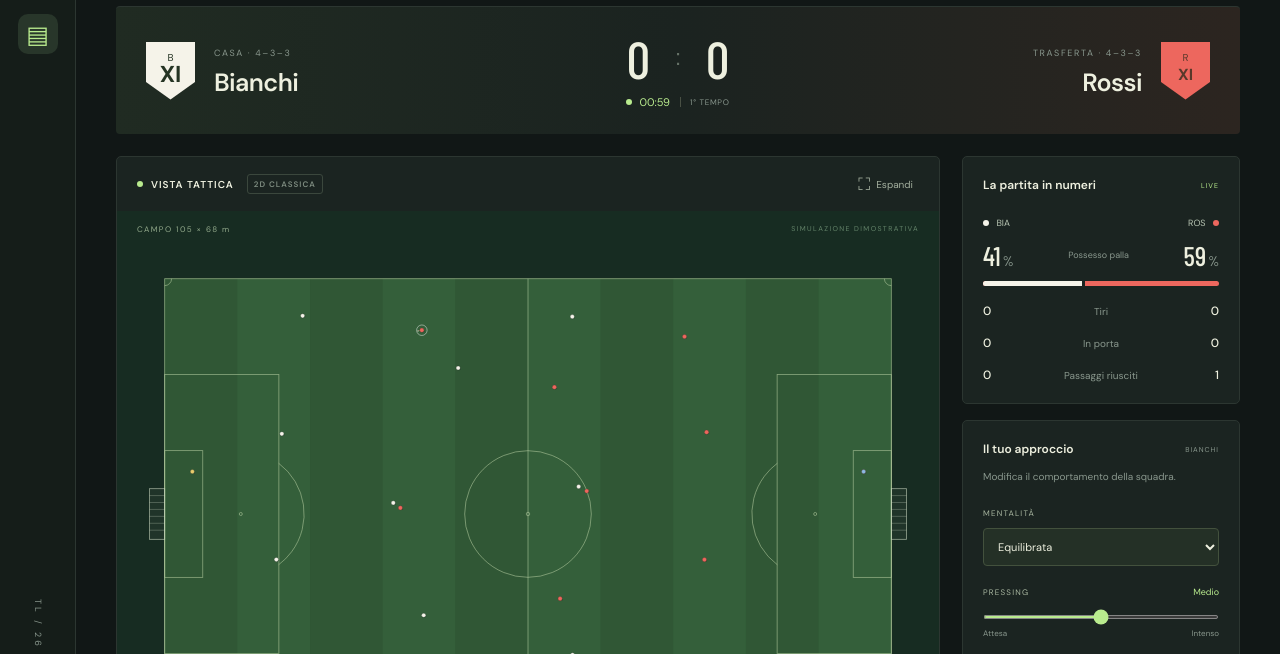
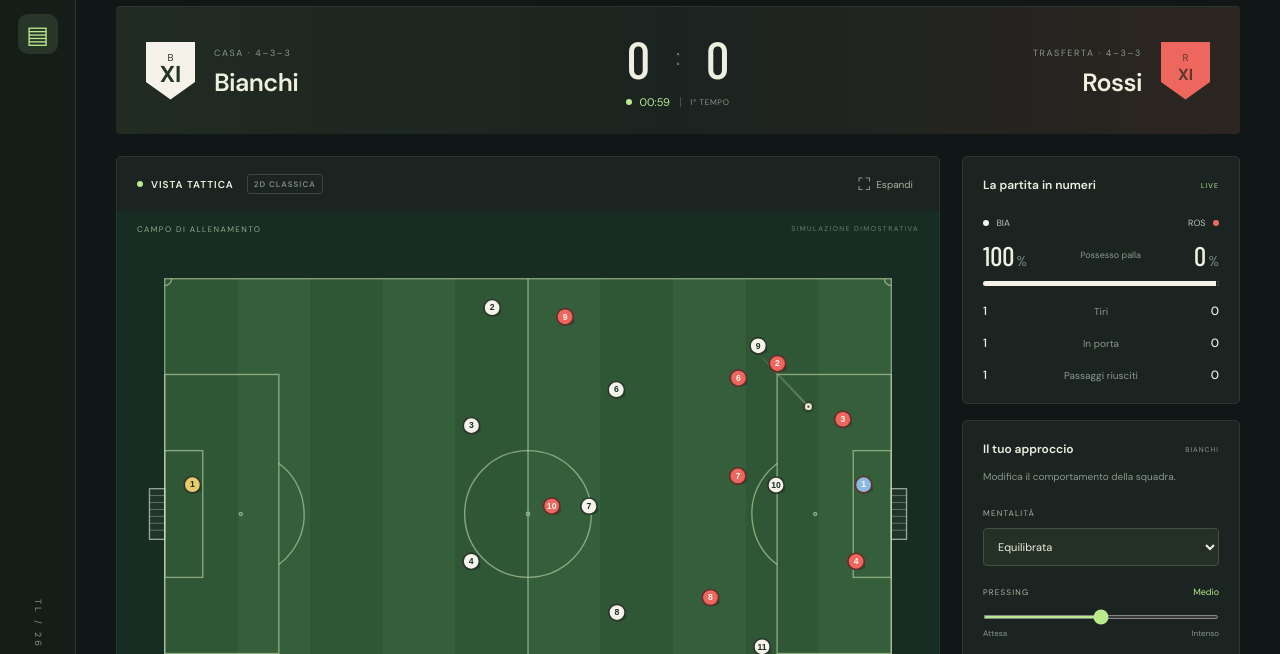
Before and after one commit to Wizards2k/FootballManagerAI2026, a website with bundled scripts: page index.html in a window 1280 px wide. Shown: the part 125-779 px from the top of the page. Built offline with nearby package versions, Linux system fonts and the light colour scheme.

Commit message:
Revert "Scale players and ball to metric pitch dimensions"
This reverts commit 83eb2e9fc320e47c03692660f2e552ff38980bc0.

```diff
--- a/app.mjs
+++ b/app.mjs
@@ -1,5 +1,4 @@
 import { Match } from './engine.mjs';
-import { PITCH, PLAYER, BALL, pitchViewport } from './geometry.mjs';
 const $=id=>document.getElementById(id);
 const match=new Match();let paused=false,speed=1,last=0,accumulator=0,lastEvent=0,selected=null;const trail=[];
 const canvas=$('pitch'),ctx=canvas.getContext('2d');
@@ -8,11 +7,11 @@ function pitch(){
   const w=canvas.clientWidth,h=canvas.clientHeight,dpr=window.devicePixelRatio||1;
   if(canvas.width!==Math.round(w*dpr)||canvas.height!==Math.round(h*dpr)){canvas.width=Math.round(w*dpr);canvas.height=Math.round(h*dpr);}
   ctx.setTransform(dpr,0,0,dpr,0,0);ctx.clearRect(0,0,w,h);
-  const {s,ox,oy}=pitchViewport(w,h);view={s,ox,oy};
+  const s=Math.min(w/113,h/78),ox=(w-105*s)/2,oy=(h-68*s)/2;view={s,ox,oy};
   ctx.save();ctx.translate(ox,oy);ctx.scale(s,s);
   ctx.fillStyle='#315b37';ctx.fillRect(0,0,105,68);
   for(let i=0;i<10;i++){ctx.fillStyle=i%2?'#345f3a':'#305735';ctx.fillRect(i*10.5,0,10.5,68);}
-  ctx.strokeStyle='#b5cda0aa';ctx.lineWidth=PITCH.lineWidth;
+  ctx.strokeStyle='#b5cda0aa';ctx.lineWidth=.2;
   const rect=(x,y,w,h)=>ctx.strokeRect(x,y,w,h),circle=(x,y,r)=>{ctx.beginPath();ctx.arc(x,y,r,0,Math.PI*2);ctx.stroke();};
   rect(0,0,105,68);ctx.beginPath();ctx.moveTo(52.5,0);ctx.lineTo(52.5,68);ctx.stroke();circle(52.5,34,9.15);
   for(const left of [true,false]){
@@ -20,25 +19,21 @@ function pitch(){
     const px=left?11:94;circle(px,34,.22);
     ctx.beginPath();ctx.arc(px,34,9.15,left?-0.93:Math.PI-.93,left?.93:Math.PI+.93);ctx.stroke();
     ctx.fillStyle='#dbe3d00b';ctx.fillRect(left?-2.2:105,30.34,2.2,7.32);ctx.strokeStyle='#cedac5aa';rect(left?-2.2:105,30.34,2.2,7.32);
-    ctx.lineWidth=.06;for(let j=1;j<7;j++){ctx.beginPath();ctx.moveTo(left?-2.2:105,30.34+j);ctx.lineTo(left?0:107.2,30.34+j);ctx.stroke();}ctx.lineWidth=PITCH.lineWidth;ctx.strokeStyle='#b5cda0aa';
+    ctx.lineWidth=.08;for(let j=1;j<7;j++){ctx.beginPath();ctx.moveTo(left?-2.2:105,30.34+j);ctx.lineTo(left?0:107.2,30.34+j);ctx.stroke();}ctx.lineWidth=.2;ctx.strokeStyle='#b5cda0aa';
   }
   circle(52.5,34,.25);
   for(const [x,y,start] of [[0,0,0],[105,0,Math.PI/2],[105,68,Math.PI],[0,68,Math.PI*1.5]]){ctx.beginPath();ctx.arc(x,y,1,start,start+Math.PI/2);ctx.stroke();}
-  if($('trails').checked&&trail.length>1){for(let i=1;i<trail.length;i++){ctx.strokeStyle=`rgba(255,246,204,${i/trail.length*.35})`;ctx.lineWidth=.06;ctx.beginPath();ctx.moveTo(trail[i-1].x,trail[i-1].y);ctx.lineTo(trail[i].x,trail[i].y);ctx.stroke();}}
+  if($('trails').checked&&trail.length>1){for(let i=1;i<trail.length;i++){ctx.strokeStyle=`rgba(255,246,204,${i/trail.length*.35})`;ctx.lineWidth=.28;ctx.beginPath();ctx.moveTo(trail[i-1].x,trail[i-1].y);ctx.lineTo(trail[i].x,trail[i].y);ctx.stroke();}}
   for(const p of [...match.players].sort((a,b)=>a.y-b.y)){
     const chosen=p===selected;const carrier=match.players[match.owner]===p&&!match.flight;
-    if(carrier||chosen){ctx.strokeStyle=chosen?'#f6d783':'#ffffff70';ctx.lineWidth=1/s;circle(p.x,p.y,PLAYER.radius+3/s);}
-    ctx.fillStyle='#0b1d1f55';ctx.beginPath();ctx.ellipse(p.x+.08,p.y+.15,PLAYER.radius,.16,0,0,Math.PI*2);ctx.fill();
-    ctx.fillStyle=p.number===1?(p.team===0?'#e8cb6b':'#8cb9e3'):colors[p.team];ctx.strokeStyle=p.team===0?'#29342c':'#652d2a';ctx.lineWidth=.04;
-    // Inset the stroke so the OUTER diameter remains exactly 0.65 m.
-    ctx.beginPath();ctx.arc(p.x,p.y,PLAYER.radius-ctx.lineWidth/2,0,Math.PI*2);ctx.fill();ctx.stroke();
-    ctx.textAlign='center';ctx.textBaseline='middle';
-    if(PLAYER.diameter*s>=12){ctx.fillStyle=p.team===0?'#1c3027':'#fff4e9';ctx.font=`bold ${PLAYER.diameter*.52}px Arial`;ctx.fillText(p.number,p.x,p.y);}
-    if($('names').checked||chosen){const fontSize=10/s;ctx.font=`${fontSize}px Arial`;const label=`${p.team===0?'B':'R'}${p.number} · ${p.role}`;const tw=ctx.measureText(label).width;const ly=p.y+PLAYER.radius+8/s;ctx.fillStyle='#15251ed9';ctx.fillRect(p.x-tw/2-3/s,ly-7/s,tw+6/s,14/s);ctx.fillStyle='#f5f4df';ctx.fillText(label,p.x,ly);}
+    if(carrier||chosen){ctx.strokeStyle=chosen?'#f6d783':'#ffffff70';ctx.lineWidth=.23;circle(p.x,p.y,1.65);}
+    ctx.fillStyle='#0b1d1f55';ctx.beginPath();ctx.ellipse(p.x+.18,p.y+.6,1.2,.65,0,0,Math.PI*2);ctx.fill();
+    ctx.fillStyle=p.number===1?(p.team===0?'#e8cb6b':'#8cb9e3'):colors[p.team];ctx.strokeStyle=p.team===0?'#29342c':'#652d2a';ctx.lineWidth=.23;
+    ctx.beginPath();ctx.arc(p.x,p.y,1.18,0,Math.PI*2);ctx.fill();ctx.stroke();
+    ctx.fillStyle=p.team===0?'#1c3027':'#fff4e9';ctx.font='bold 1.25px Arial';ctx.textAlign='center';ctx.textBaseline='middle';ctx.fillText(p.number,p.x,p.y+.05);
+    if($('names').checked||chosen){ctx.font='1.35px Arial';const label=`${p.team===0?'B':'R'} · ${p.role}`;const tw=ctx.measureText(label).width;ctx.fillStyle='#15251ed9';ctx.fillRect(p.x-tw/2-.6,p.y+1.7,tw+1.2,2.6);ctx.fillStyle='#f5f4df';ctx.fillText(label,p.x,p.y+3);}
   }
-  ctx.fillStyle='#fff9d7';ctx.strokeStyle='#24312b';ctx.lineWidth=.015;ctx.beginPath();ctx.arc(match.ball.x,match.ball.y,BALL.radius-ctx.lineWidth/2,0,Math.PI*2);ctx.fill();ctx.stroke();
-  // A ten-metre ruler gives a visual reference at every screen size.
-  ctx.strokeStyle='#adc49c';ctx.lineWidth=1/s;ctx.beginPath();ctx.moveTo(0,71);ctx.lineTo(10,71);ctx.moveTo(0,70.6);ctx.lineTo(0,71.4);ctx.moveTo(10,70.6);ctx.lineTo(10,71.4);ctx.stroke();ctx.fillStyle='#adc49c';ctx.textAlign='left';ctx.font=`${9/s}px Arial`;ctx.fillText('10 m',12,71);
+  ctx.shadowColor='#0008';ctx.shadowBlur=2;ctx.fillStyle='#fff9d7';ctx.strokeStyle='#24312b';ctx.lineWidth=.14;ctx.beginPath();ctx.arc(match.ball.x,match.ball.y,.58,0,Math.PI*2);ctx.fill();ctx.stroke();ctx.shadowBlur=0;ctx.fillStyle='#314238';ctx.fillRect(match.ball.x-.15,match.ball.y-.15,.3,.3);
   if(paused){ctx.fillStyle='#12251b88';ctx.fillRect(0,0,105,68);ctx.fillStyle='#f5f3e9';ctx.textAlign='center';ctx.font='bold 3px Arial';ctx.fillText('PARTITA IN PAUSA',52.5,34);}
   ctx.restore();
 }
--- a/engine.mjs
+++ b/engine.mjs
@@ -1,4 +1,3 @@
-import { PLAYER, BALL } from './geometry.mjs';
 const clamp = (n,a,b) => Math.max(a,Math.min(b,n));
 const distance = (a,b) => Math.hypot(a.x-b.x,a.y-b.y);
 const formation = [[5,34],[24,9],[21,26],[21,42],[24,59],[42,18],[38,34],[42,50],[63,10],[65,34],[63,58]];
@@ -57,7 +56,7 @@ export class Match {
       }
       return;
     }
-    this.ball.x=carrier.x+dir*(PLAYER.radius+BALL.radius+.12);this.ball.y=carrier.y+.1;
+    this.ball.x=carrier.x+dir*.75;this.ball.y=carrier.y+.4;
     if(this.cooldown>0)return;
     const nearest=this.players.filter(p=>p.team!==carrier.team&&p.number!==1).sort((a,b)=>distance(a,carrier)-distance(b,carrier))[0];
     if(distance(nearest,carrier)<2&&this.random()<.4){this.owner=this.players.indexOf(nearest);this.hold=0;this.cooldown=1.2;this.event(`Recupero dei ${nearest.team===0?'Bianchi':'Rossi'}: riparte l’azione.`,'turnover');return;}
--- a/geometry.mjs
+++ /dev/null
@@ -1,16 +0,0 @@
-// World coordinates and all physical dimensions are in metres.
-// Pitch: FIFA stadium guidelines; markings/ball: IFAB Laws 1 and 2.
-export const PITCH = Object.freeze({
-  length:105, width:68, marginX:4, marginY:5,
-  lineWidth:.12, goalWidth:7.32, goalDepth:2.2,
-  penaltyDepth:16.5, goalAreaDepth:5.5, penaltySpot:11,
-  centreRadius:9.15, cornerRadius:1,
-});
-// A conventional top-down body footprint, not the player's standing height
-// and not an IFAB measurement. Labels and selection rings are UI overlays.
-export const PLAYER = Object.freeze({diameter:.65, radius:.325});
-export const BALL = Object.freeze({circumference:.69, radius:.69/(2*Math.PI)});
-export function pitchViewport(width,height){
-  const scale=Math.min(width/(PITCH.length+2*PITCH.marginX),height/(PITCH.width+2*PITCH.marginY));
-  return {s:scale,ox:(width-PITCH.length*scale)/2,oy:(height-PITCH.width*scale)/2};
-}
--- a/index.html
+++ b/index.html
@@ -6,7 +6,7 @@
 <main>
   <header><div><div class="eyebrow">TOUCHLINE <span>/</span> MATCH ENGINE LAB</div><h1>Dentro la partita<span>.</span></h1></div><div class="prototype"><i></i> PROTOTIPO 2D <span>v0.1</span></div></header>
   <section class="scoreboard" aria-label="Risultato"><div class="team home"><div class="crest">B<br><b>XI</b></div><div><small>CASA · 4–3–3</small><h2>Bianchi</h2></div></div><div class="score-center"><div class="score"><span id="homeScore">0</span><b>:</b><span id="awayScore">0</span></div><div class="match-time"><i></i><span id="clock">00:00</span><span id="period">1° TEMPO</span></div></div><div class="team away"><div><small>TRASFERTA · 4–3–3</small><h2>Rossi</h2></div><div class="crest roma">R<br><b>XI</b></div></div></section>
-  <div class="workspace"><section class="match-panel"><div class="panel-bar"><div class="live-label"><i></i> VISTA TATTICA <span>2D CLASSICA</span></div><button id="fullscreen" class="text-button" title="Espandi il campo">⛶ <span>Espandi</span></button></div><div class="pitch-wrap" id="pitchWrap"><div class="pitch-meta">CAMPO 105 × 68 m <span>SIMULAZIONE DIMOSTRATIVA</span></div><canvas id="pitch" aria-label="Vista dall’alto della partita con ventidue giocatori e palla"></canvas><div class="pitch-bottom"><span>← BIANCHI</span><span>ROSSI →</span></div></div><div class="commentary" aria-live="polite"><span id="eventMinute">00′</span><p id="commentary">Calcio d’inizio. Bianchi muove il primo pallone.</p><span class="sound-bars">▂ ▅ ▃ ▆</span></div><div class="playback"><div class="playback-left"><button id="play" class="play-button" aria-label="Metti in pausa">Ⅱ</button><button id="reset" class="icon-button" title="Ricomincia la partita" aria-label="Ricomincia la partita">↺</button><div class="divider"></div><span class="control-label">VELOCITÀ</span><div class="speeds" aria-label="Velocità simulazione"><button data-speed="0.5">0.5×</button><button data-speed="1" class="selected">1×</button><button data-speed="2">2×</button><button data-speed="4">4×</button></div></div><div class="playback-right"><label><input id="names" type="checkbox"> Nomi</label><label><input id="trails" type="checkbox" checked> Scia palla</label></div></div></section>
+  <div class="workspace"><section class="match-panel"><div class="panel-bar"><div class="live-label"><i></i> VISTA TATTICA <span>2D CLASSICA</span></div><button id="fullscreen" class="text-button" title="Espandi il campo">⛶ <span>Espandi</span></button></div><div class="pitch-wrap" id="pitchWrap"><div class="pitch-meta">CAMPO DI ALLENAMENTO <span>SIMULAZIONE DIMOSTRATIVA</span></div><canvas id="pitch" aria-label="Vista dall’alto della partita con ventidue giocatori e palla"></canvas><div class="pitch-bottom"><span>← BIANCHI</span><span>ROSSI →</span></div></div><div class="commentary" aria-live="polite"><span id="eventMinute">00′</span><p id="commentary">Calcio d’inizio. Bianchi muove il primo pallone.</p><span class="sound-bars">▂ ▅ ▃ ▆</span></div><div class="playback"><div class="playback-left"><button id="play" class="play-button" aria-label="Metti in pausa">Ⅱ</button><button id="reset" class="icon-button" title="Ricomincia la partita" aria-label="Ricomincia la partita">↺</button><div class="divider"></div><span class="control-label">VELOCITÀ</span><div class="speeds" aria-label="Velocità simulazione"><button data-speed="0.5">0.5×</button><button data-speed="1" class="selected">1×</button><button data-speed="2">2×</button><button data-speed="4">4×</button></div></div><div class="playback-right"><label><input id="names" type="checkbox"> Nomi</label><label><input id="trails" type="checkbox" checked> Scia palla</label></div></div></section>
   <aside class="inspector"><section class="stats-card"><div class="section-heading"><h3>La partita in numeri</h3><span>LIVE</span></div><div class="stats-team-labels"><span><i class="dot mint"></i> BIA</span><span>ROS <i class="dot coral"></i></span></div><div class="possession-values"><b id="possHome">50<span>%</span></b><small>Possesso palla</small><b id="possAway">50<span>%</span></b></div><div class="possession-bar"><i id="possBar"></i></div><div class="stat-row"><b id="shotsHome">0</b><span>Tiri</span><b id="shotsAway">0</b></div><div class="stat-row"><b id="targetHome">0</b><span>In porta</span><b id="targetAway">0</b></div><div class="stat-row"><b id="passesHome">0</b><span>Passaggi riusciti</span><b id="passesAway">0</b></div></section>
   <section class="tactics-card"><div class="section-heading"><h3>Il tuo approccio</h3><span class="muted">BIANCHI</span></div><p>Modifica il comportamento della squadra.</p><label class="field-label" for="mentality">MENTALITÀ</label><div class="select-wrap"><select id="mentality"><option value="balanced">Equilibrata</option><option value="attacking">Offensiva</option><option value="defensive">Prudente</option></select></div><div class="intensity-label"><label class="field-label" for="pressing">PRESSING</label><span id="pressValue">Medio</span></div><input id="pressing" type="range" min="0" max="2" value="1"><div class="range-labels"><span>Attesa</span><span>Intenso</span></div><div class="tactic-note"><span>↗</span><p id="tacticNote">Linee compatte e costruzione paziente.</p></div></section>
   <section class="events-card"><div class="section-heading"><h3>Dal campo</h3><span>CRONACA</span></div><ol id="events"></ol></section></aside></div>
```
Also changed, not shown: README.md.
